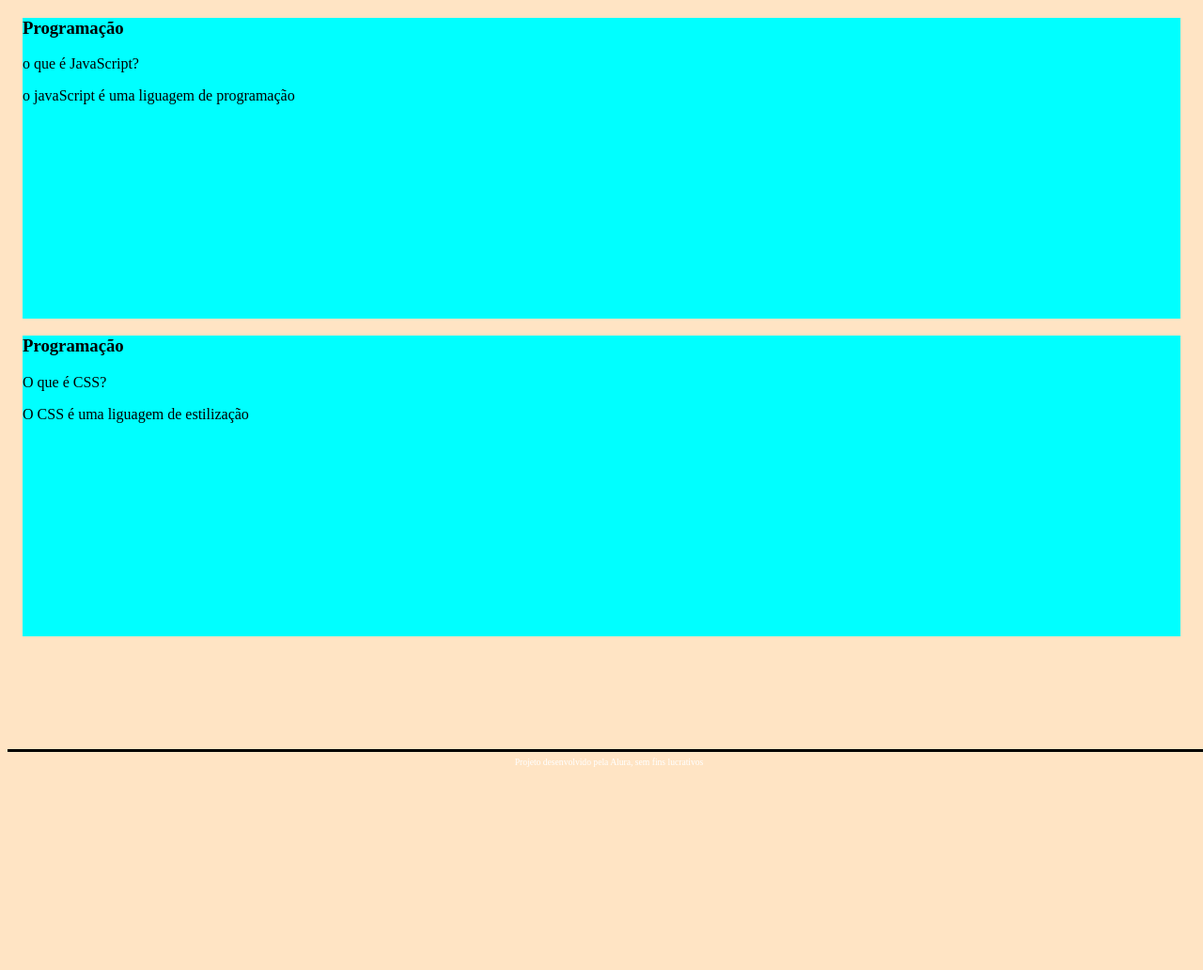
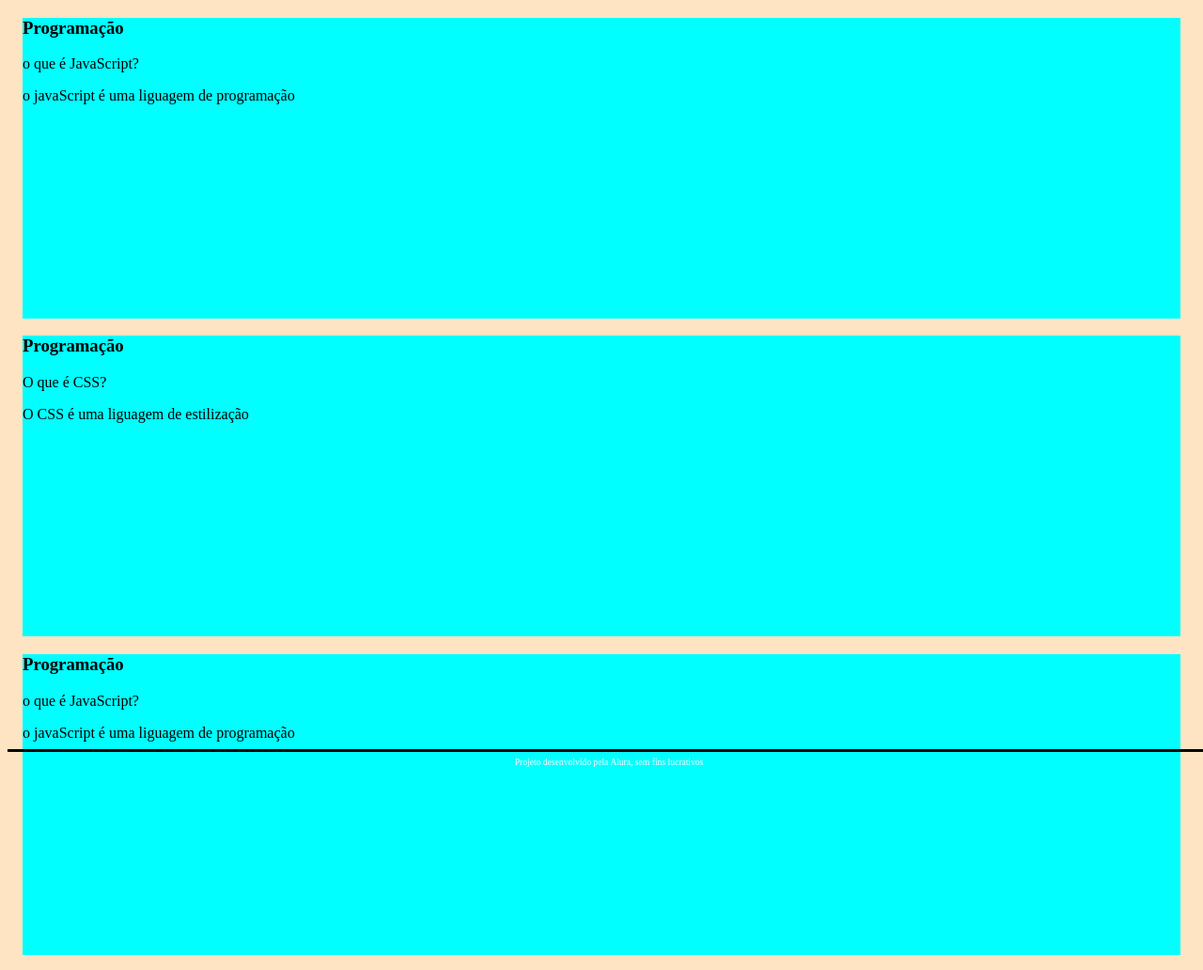
Before and after one commit to matosisabela/flashcrds, a plain HTML site: page index.html in a window 1280 px wide. Shown: the whole page at 94% size. Before the commit the page ends 800 px from the top, so only its background shows below. Drawn offline with Linux system fonts and the light colour scheme.

Commit message:
3 cartao

```diff
--- a/index.html
+++ b/index.html
@@ -26,6 +26,14 @@
     </div>
     </article>
 
+    <article class="cartao">
+        <div class="cartao__conteudo">
+        <h3>Programação</h3>
+        <div class="cartao__conteudo__pergunta"> <p>o que é JavaScript?</p> </div>
+        <div class="cartao__conteudo__resposta"> <p>o javaScript é uma liguagem de programação</p> </div>
+        </div>
+        </article>
+
 </section>
 </main>
 
```
